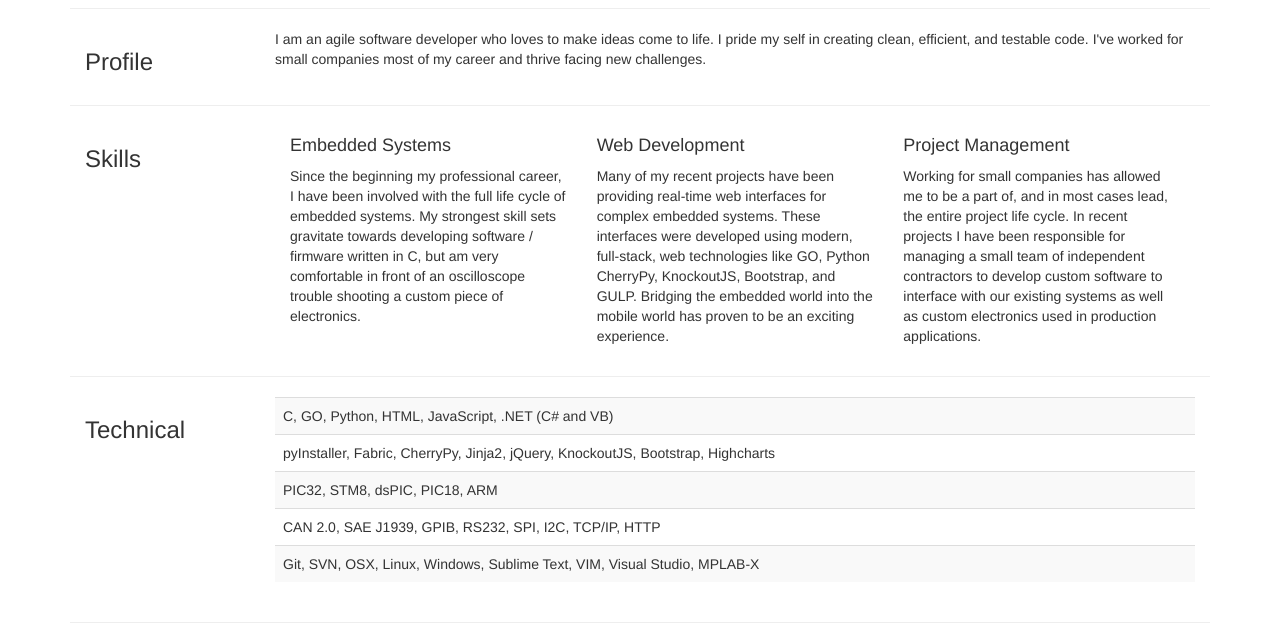
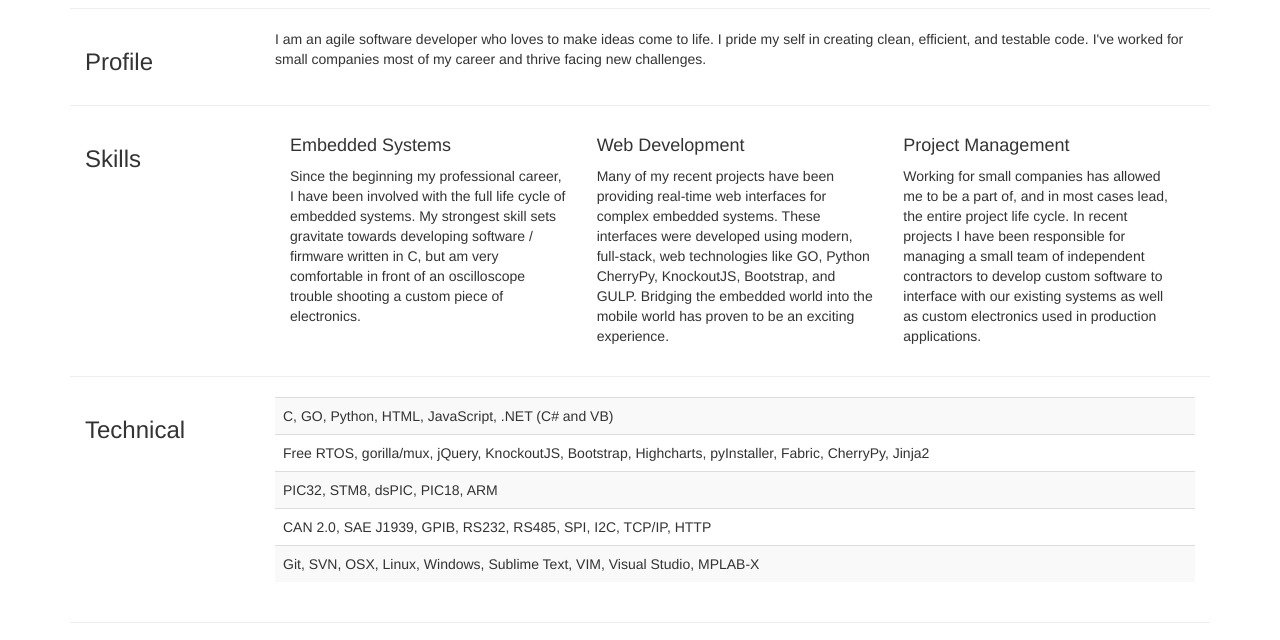
Before and after one commit to aclewis182/aclewis182.github.io, a plain HTML site: page index.html in a window 1280 px wide. Shown: the part 82-722 px from the top of the page. Drawn offline with nearby package versions, Linux system fonts and the light colour scheme.

Commit message:
Updated technical skill set

```diff
--- a/index.html
+++ b/index.html
@@ -84,13 +84,14 @@
                             <td>C, GO, Python, HTML, JavaScript, .NET (C# and VB)</td>
                         </tr>
                         <tr>
-                            <td>pyInstaller, Fabric, CherryPy, Jinja2, jQuery, KnockoutJS, Bootstrap, Highcharts </td>
+                            <td>Free RTOS, gorilla/mux, jQuery, KnockoutJS, Bootstrap, Highcharts, pyInstaller, Fabric, CherryPy,
+                                Jinja2</td>
                         </tr>
                         <tr>
                             <td>PIC32, STM8, dsPIC, PIC18, ARM</td>
                         </tr>
                         <tr>
-                            <td>CAN 2.0, SAE J1939, GPIB, RS232, SPI, I2C, TCP/IP, HTTP</td>
+                            <td>CAN 2.0, SAE J1939, GPIB, RS232, RS485, SPI, I2C, TCP/IP, HTTP</td>
                         </tr>
                         <tr>
                             <td>Git, SVN, OSX, Linux, Windows, Sublime Text, VIM, Visual Studio, MPLAB-X</td>
```
